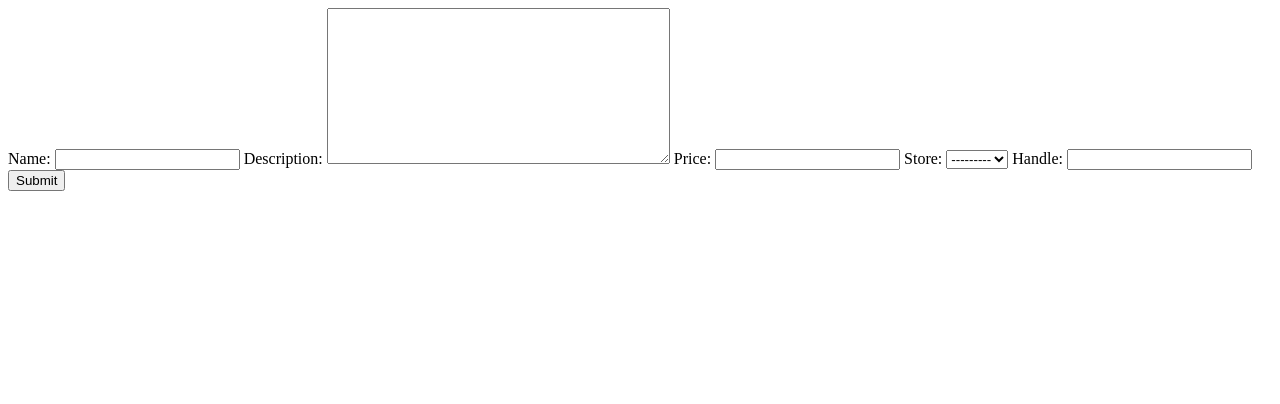
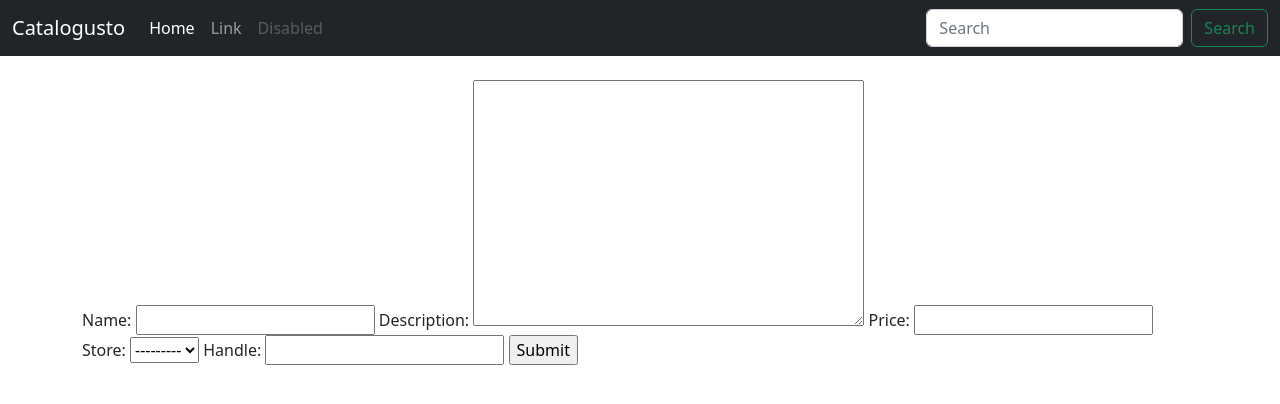
Before and after one commit to ngafar/catalogusto, a Django app: template templates/store/product-create.html in a window 1280 px wide. Shown: the top 404 px of the page. Run offline with Django 4.2, Linux system fonts and the light colour scheme; the template is opened without the code that fills it: values that come from a table or form of the project are taken from there, others are empty.

Commit message:
Extended base template

```diff
--- a/apps/store/views.py
+++ b/apps/store/views.py
@@ -22,6 +22,9 @@ def create_store(request):
 
 def read_store(request, store_id):
     context_dict = {}
+
+    store = Store.objects.get(id=store_id)
+    context_dict['store'] = store
 
     products = Product.objects.filter(store__id=store_id)
     context_dict['products'] = products
@@ -187,6 +190,8 @@ def update_variant(request, variant_id):
     context_dict = {}
 
     variant = Variant.objects.get(id=variant_id)
+    context_dict['variant'] = variant
+
     old_price_val = variant.price
 
     if request.method == 'POST':
--- a/templates/base.html
+++ b/templates/base.html
@@ -11,6 +11,33 @@
 </head>
 
 <body>
+    <nav class="navbar navbar-expand-md navbar-dark bg-dark mb-4">
+        <div class="container-fluid">
+            <a class="navbar-brand" href="/dashboard">Catalogusto</a>
+            <button class="navbar-toggler" type="button" data-bs-toggle="collapse" data-bs-target="#navbarCollapse"
+                aria-controls="navbarCollapse" aria-expanded="false" aria-label="Toggle navigation">
+                <span class="navbar-toggler-icon"></span>
+            </button>
+            <div class="collapse navbar-collapse" id="navbarCollapse">
+                <ul class="navbar-nav me-auto mb-2 mb-md-0">
+                    <li class="nav-item">
+                        <a class="nav-link active" aria-current="page" href="#">Home</a>
+                    </li>
+                    <li class="nav-item">
+                        <a class="nav-link" href="#">Link</a>
+                    </li>
+                    <li class="nav-item">
+                        <a class="nav-link disabled">Disabled</a>
+                    </li>
+                </ul>
+                <form class="d-flex" role="search">
+                    <input class="form-control me-2" type="search" placeholder="Search" aria-label="Search">
+                    <button class="btn btn-outline-success" type="submit">Search</button>
+                </form>
+            </div>
+        </div>
+    </nav>
+
     <div class="container">
         {% block content %}
         {% endblock %}
--- a/templates/store/product-create.html
+++ b/templates/store/product-create.html
@@ -1,6 +1,14 @@
-<form method="POST" action="">
-    {% csrf_token %}
-    {{ product_form }}
+{% extends 'base.html' %}
 
-    <input type="submit" value="Submit" />
-</form>
+{% block title %}
+    New Product
+{% endblock %}
+
+{% block content %}
+    <form method="POST" action="">
+        {% csrf_token %}
+        {{ product_form }}
+
+        <input type="submit" value="Submit" />
+    </form>
+{% endblock %}
```
Also changed, not shown: templates/store/dashboard.html (+11 -3 lines), templates/store/product-update.html (+8 -0 lines), templates/store/store-read.html (+12 -4 lines), templates/store/variant-create.html (+13 -5 lines), templates/store/variant-update.html (+13 -5 lines).
